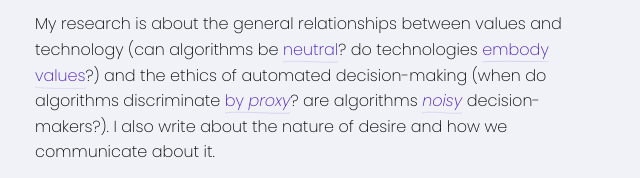
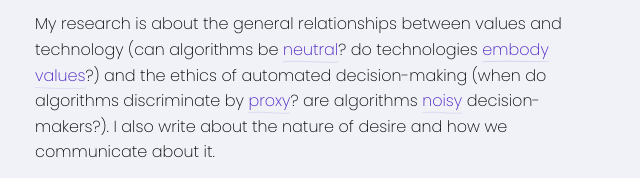
Before and after one commit to milo-pb/website, a plain HTML site: page index.html in a window 1280 px wide. Shown: the part 496-674 px from the top of the page, 319-959 px from the left. Drawn offline with Linux system fonts and the light colour scheme.

Commit message:
Homepage: link 'proxy' only, drop italics on proxy and noisy
Co-Authored-By: Claude Opus 5.5 <noreply@anthropic.com>

```diff
--- a/index.html
+++ b/index.html
@@ -50,7 +50,7 @@
           <li>Recent work: <a href="https://www.tandfonline.com/doi/full/10.1080/00048402.2026.2697031" class="inline-link" target="_blank" rel="noopener noreferrer">Algorithmic neutrality</a> (fc. in <em>Australasian Journal of Philosophy</em>)</li>
           <li>The master's programme I direct: <a href="https://efi.ed.ac.uk/programmes/data-and-artificial-intelligence-ethics/" class="inline-link" target="_blank" rel="noopener noreferrer">MSc in Data and Artificial Intelligence Ethics</a></li>
         </ul>
-        <p>My research is about the general relationships between values and technology (can algorithms be <a href="https://www.tandfonline.com/doi/full/10.1080/00048402.2026.2697031" class="inline-link" target="_blank" rel="noopener noreferrer">neutral</a>? do technologies <a href="https://www.dropbox.com/scl/fi/w2a1ssal44q4v0jmt1oiz/Neutral-tools.pdf?rlkey=s0wfol4n2407ka2n07onf45es&amp;dl=0" class="inline-link" target="_blank" rel="noopener noreferrer">embody values</a>?) and the ethics of automated decision-making (when do algorithms discriminate <a href="https://www.dropbox.com/scl/fi/q65359vtxbcpddg0dgtjv/On-proxy-discrimination-abstract.pdf?rlkey=nmr7n3f4jfj0jwh5rl73s0upf&amp;dl=0" class="inline-link" target="_blank" rel="noopener noreferrer">by <em>proxy</em></a>? are algorithms <a href="https://www.dropbox.com/scl/fi/wfpudhzihk4bl7u9gh5gy/Noise-abstract.pdf?rlkey=nb0tcg68qcjcvh3nhrr2cvgvz&amp;dl=0" class="inline-link" target="_blank" rel="noopener noreferrer"><em>noisy</em></a> decision-makers?). I also write about the nature of desire and how we communicate about it.</p>
+        <p>My research is about the general relationships between values and technology (can algorithms be <a href="https://www.tandfonline.com/doi/full/10.1080/00048402.2026.2697031" class="inline-link" target="_blank" rel="noopener noreferrer">neutral</a>? do technologies <a href="https://www.dropbox.com/scl/fi/w2a1ssal44q4v0jmt1oiz/Neutral-tools.pdf?rlkey=s0wfol4n2407ka2n07onf45es&amp;dl=0" class="inline-link" target="_blank" rel="noopener noreferrer">embody values</a>?) and the ethics of automated decision-making (when do algorithms discriminate by <a href="https://www.dropbox.com/scl/fi/q65359vtxbcpddg0dgtjv/On-proxy-discrimination-abstract.pdf?rlkey=nmr7n3f4jfj0jwh5rl73s0upf&amp;dl=0" class="inline-link" target="_blank" rel="noopener noreferrer">proxy</a>? are algorithms <a href="https://www.dropbox.com/scl/fi/wfpudhzihk4bl7u9gh5gy/Noise-abstract.pdf?rlkey=nb0tcg68qcjcvh3nhrr2cvgvz&amp;dl=0" class="inline-link" target="_blank" rel="noopener noreferrer">noisy</a> decision-makers?). I also write about the nature of desire and how we communicate about it.</p>
         <p>For three years, I was a director of <a href="https://www.piksi.org/programs/boston/" class="inline-link" target="_blank" rel="noopener noreferrer">PIKSI Boston</a>, a summer program for undergraduates from underrepresented groups. I was also a long-time Research Fellow in Digital Ethics and Governance at the <a href="https://www.jainfamilyinstitute.org" class="inline-link" target="_blank" rel="noopener noreferrer">Jain Family Institute</a>.</p>
       </main>
     </div>
```
